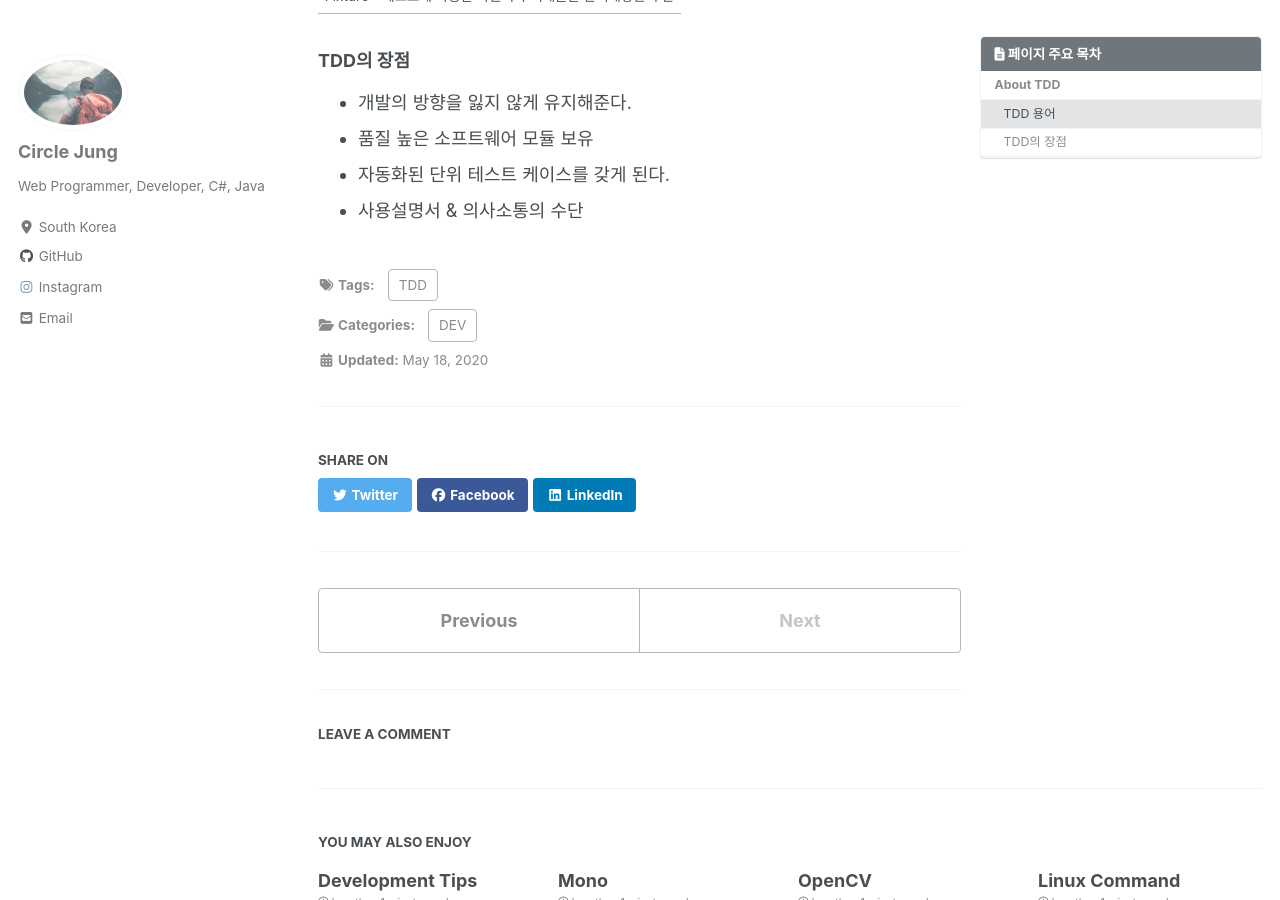
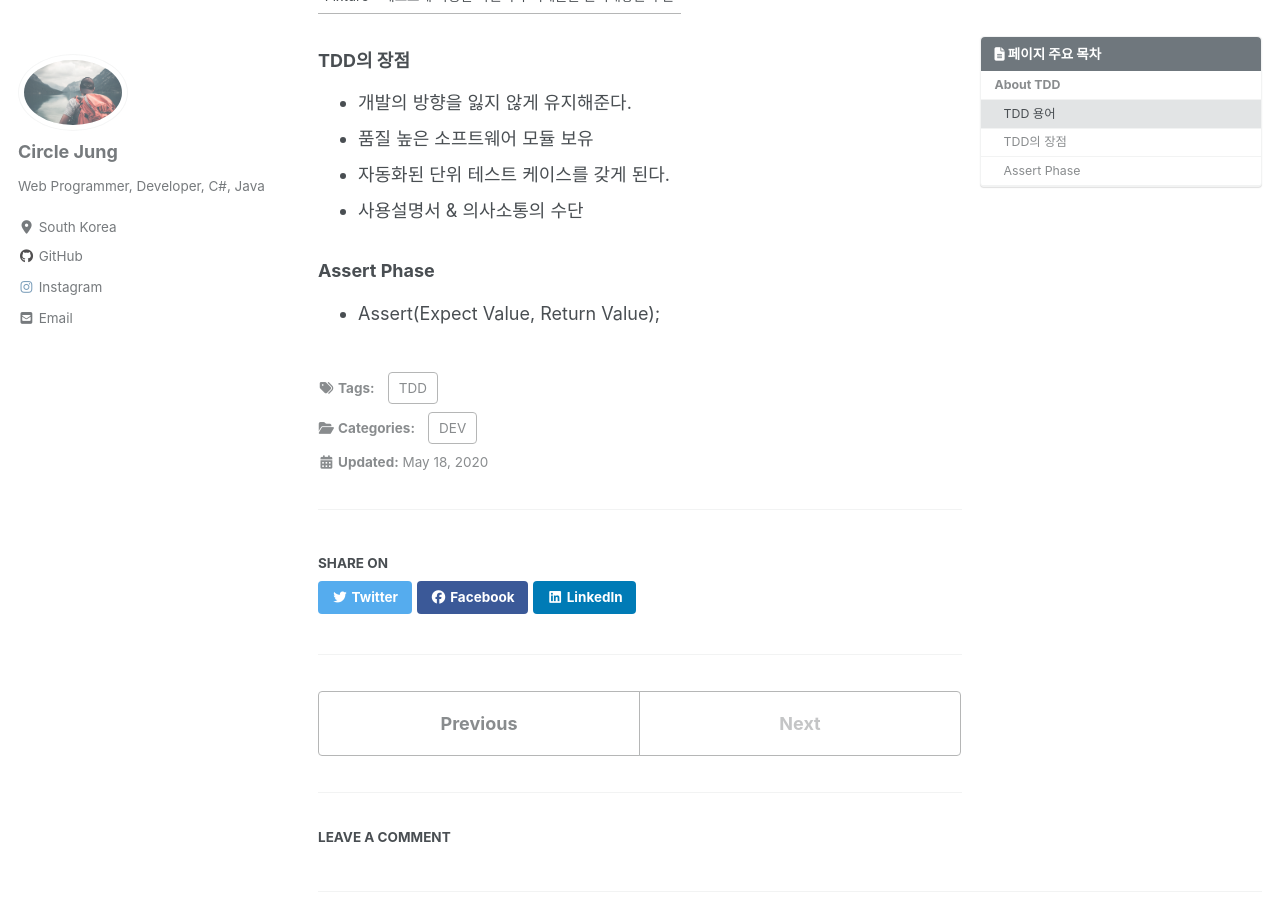
Before and after one commit to jwh0124/jwh0124.github.io, a Jekyll site: the page built from _posts/2020-05-18-tdd.md, in a window 1280 px wide and 900 px high, scrolled down 453 px. Built offline with Jekyll 4.4.1, drawn with Linux system fonts in a browser that asks for light colours; cached includes are drawn as plain includes; nearby versions of some CDN libraries; comment, search, counter and statistics services are not loaded.

Commit message:
+ add assert phase

```diff
--- a/_posts/2020-05-18-tdd.md
+++ b/_posts/2020-05-18-tdd.md
@@ -29,3 +29,7 @@ last_modified_at: 2020-05-18T22:13:00+09:00
 * 품질 높은 소프트웨어 모듈 보유
 * 자동화된 단위 테스트 케이스를 갖게 된다.
 * 사용설명서 & 의사소통의 수단
+
+### Assert Phase ####
+
+* Assert(Expect Value, Return Value);
```
